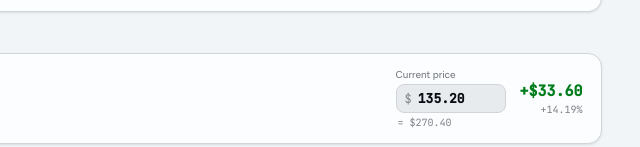
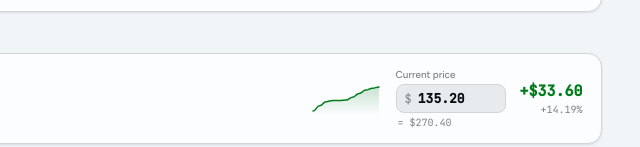
Before and after one commit to Raoko/trading-app, a plain HTML site: page index.html in a window 1280 px wide. Shown: the part 655-802 px from the top of the page, 640-1280 px from the left. Drawn offline with nearby package versions, Linux system fonts and the light colour scheme.

Commit message:
Add sparklines, P&L summary, signal check position chips
- Inline sparkline SVG per open holding (entry → current, animated draw-on)
- Total unrealized P&L summary row above holdings list
- Signal Check open-position chips with prefill

Co-Authored-By: Claude Sonnet 4.6 <noreply@anthropic.com>

```diff
--- a/index.html
+++ b/index.html
@@ -309,6 +309,10 @@
     .hold-cur-val { font-family: var(--mono); font-size: 10px; color: var(--text3); padding-left: 2px; }
     .holding-closed { opacity: 0.65; }
     .holding-closed:hover { opacity: 1; }
+    /* ── Sparkline ── */
+    .hold-spark { flex-shrink: 0; }
+    .hold-spark svg { display: block; }
+    @keyframes spark-draw { to { stroke-dashoffset: 0; } }
 
     /* ── Rule cards refined ── */
     .rule-card { border-radius: 14px; }
@@ -1612,6 +1616,57 @@ function initChartHover() {
   });
 }
 
+function buildSparkline(entry, current, isUp) {
+  const W = 72, H = 32, PAD = 3;
+  const color = isUp ? 'oklch(0.50 0.175 148)' : 'oklch(0.54 0.20 22)';
+  const gradId = 'sg' + Math.random().toString(36).slice(2, 6);
+
+  // Generate 10 plausible intermediate points via seeded noise
+  const n = 10;
+  const pts = [];
+  let v = entry;
+  const step = (current - entry) / n;
+  const seed = (i) => Math.sin(i * 7.3 + entry * 0.1) * 0.5 + 0.5;
+  for (let i = 0; i <= n; i++) {
+    const progress = i / n;
+    // Drift toward current + small noise that fades as we approach the end
+    const noise = (seed(i) - 0.5) * Math.abs(current - entry) * 0.3 * (1 - progress * 0.7);
+    v = entry + (current - entry) * progress + noise;
+    pts.push(v);
+  }
+  pts[pts.length - 1] = current; // pin end exactly
+
+  const min = Math.min(...pts) - Math.abs(current - entry) * 0.05;
+  const max = Math.max(...pts) + Math.abs(current - entry) * 0.05;
+  const range = max - min || 1;
+
+  const xi = i => PAD + (i / (pts.length - 1)) * (W - 2 * PAD);
+  const yi = v => (H - PAD) - ((v - min) / range) * (H - 2 * PAD);
+  const coords = pts.map((v, i) => ({ x: xi(i), y: yi(v) }));
+
+  let path = `M ${coords[0].x.toFixed(1)} ${coords[0].y.toFixed(1)}`;
+  for (let i = 1; i < coords.length; i++) {
+    const cp = ((coords[i-1].x + coords[i].x) / 2).toFixed(1);
+    path += ` C ${cp} ${coords[i-1].y.toFixed(1)} ${cp} ${coords[i].y.toFixed(1)} ${coords[i].x.toFixed(1)} ${coords[i].y.toFixed(1)}`;
+  }
+  const area = `${path} L ${coords[coords.length-1].x} ${H} L ${coords[0].x} ${H} Z`;
+
+  return `<div class="hold-spark">
+    <svg width="${W}" height="${H}" viewBox="0 0 ${W} ${H}">
+      <defs>
+        <linearGradient id="${gradId}" x1="0" y1="0" x2="0" y2="1">
+          <stop offset="0%" stop-color="${color}" stop-opacity="0.2"/>
+          <stop offset="100%" stop-color="${color}" stop-opacity="0"/>
+        </linearGradient>
+      </defs>
+      <path d="${area}" fill="url(#${gradId})" stroke="none"/>
+      <path d="${path}" fill="none" stroke="${color}" stroke-width="1.5"
+        stroke-linecap="round" stroke-linejoin="round"
+        style="stroke-dasharray:300;stroke-dashoffset:300;animation:spark-draw 900ms cubic-bezier(.16,1,.3,1) forwards"/>
+    </svg>
+  </div>`;
+}
+
 function updatePrice(ticker, val) {
   const price = parseFloat(val);
   if (isNaN(price) || price <= 0) return;
@@ -1665,12 +1720,15 @@ function renderHoldings() {
     const cls = isUp === null ? '' : isUp ? 'val-green' : 'val-rose';
     const curVal = curPrice ? (curPrice * t.shares) : null;
 
+    const spark = curPrice ? buildSparkline(t.entry_price, curPrice, isUp !== false) : '';
+
     return `<div class="holding" style="animation: fade-up 380ms ${i * 60}ms cubic-bezier(.16,1,.3,1) both">
       <div class="hold-ticker">${t.ticker}</div>
       <div class="hold-info">
         <div class="hold-name">${t.rule_name || 'Manual trade'}</div>
         <div class="hold-meta">${t.entry_date} · ${t.shares} sh @ $${t.entry_price.toFixed(2)} · basis $${t.cost_basis.toFixed(2)}</div>
       </div>
+      ${spark}
       <div class="hold-price-col">
         <div class="hold-price-label">Current price</div>
         <div class="hold-price-input-wrap">
```
